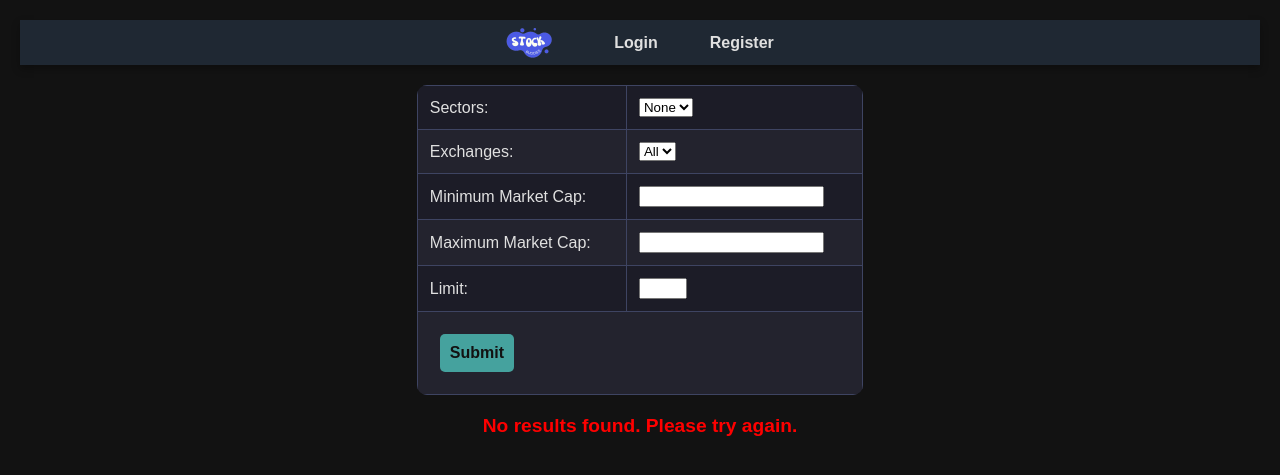
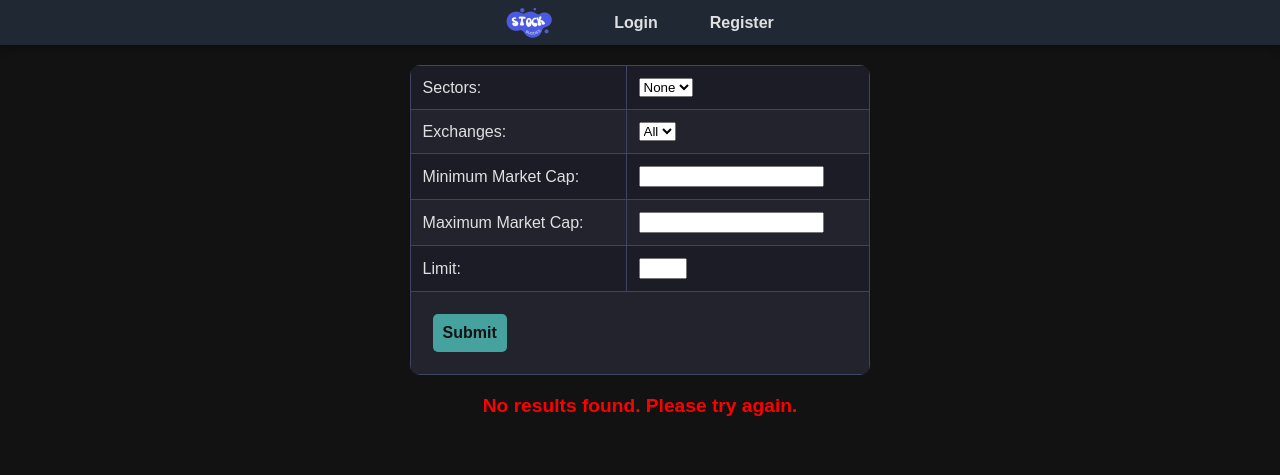
Before and after one commit to dzakaddodle/website_project, a Flask app: page /advanced_search in a window 1280 px wide. Shown: the top 475 px of the page. Run offline with Flask 3, Linux system fonts and the light colour scheme.

Commit message:
Add files via upload

```diff
--- a/static/styles.css
+++ b/static/styles.css
@@ -539,11 +539,6 @@ ul {
     margin-left: 10px;
 }
 
-body {
-    font-family: sans-serif;
-    margin: 20px;
-}
-
 .sentiment-bar-container {
     width: 60%; /* Adjust as needed */
     height: 45px;
```
